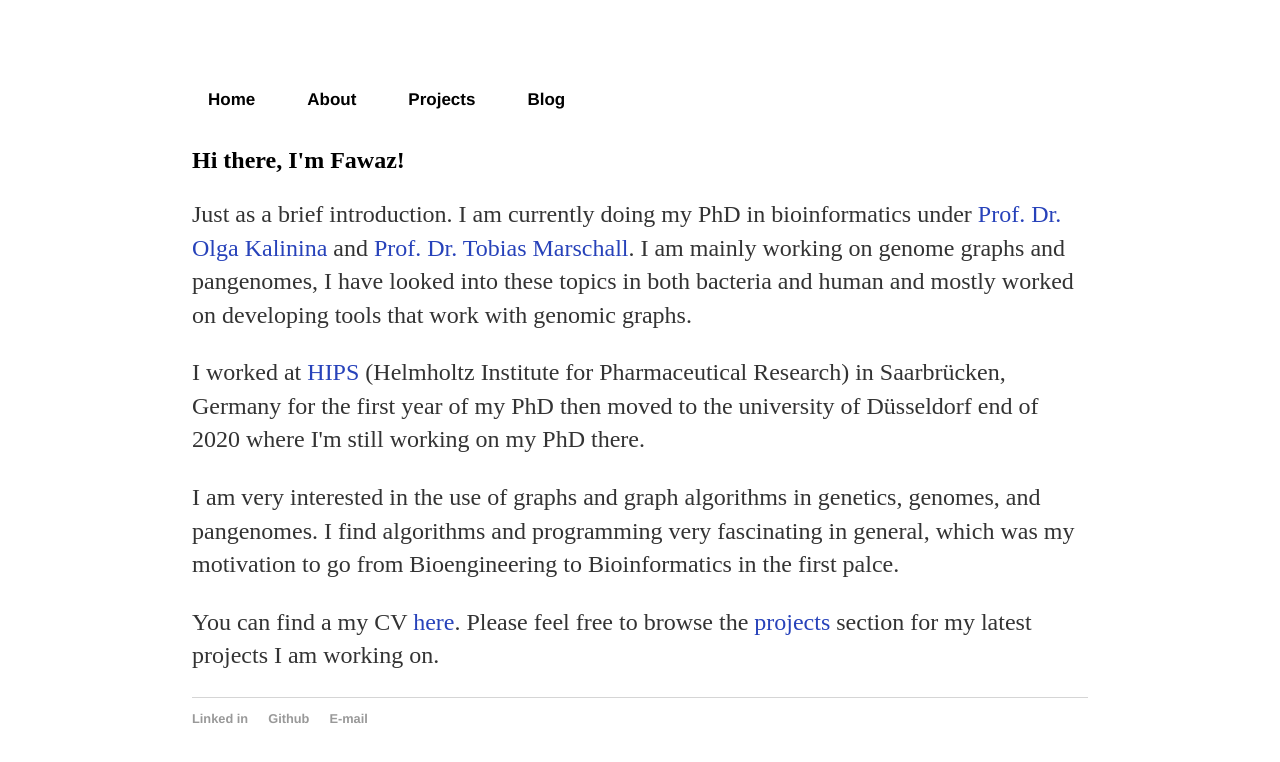
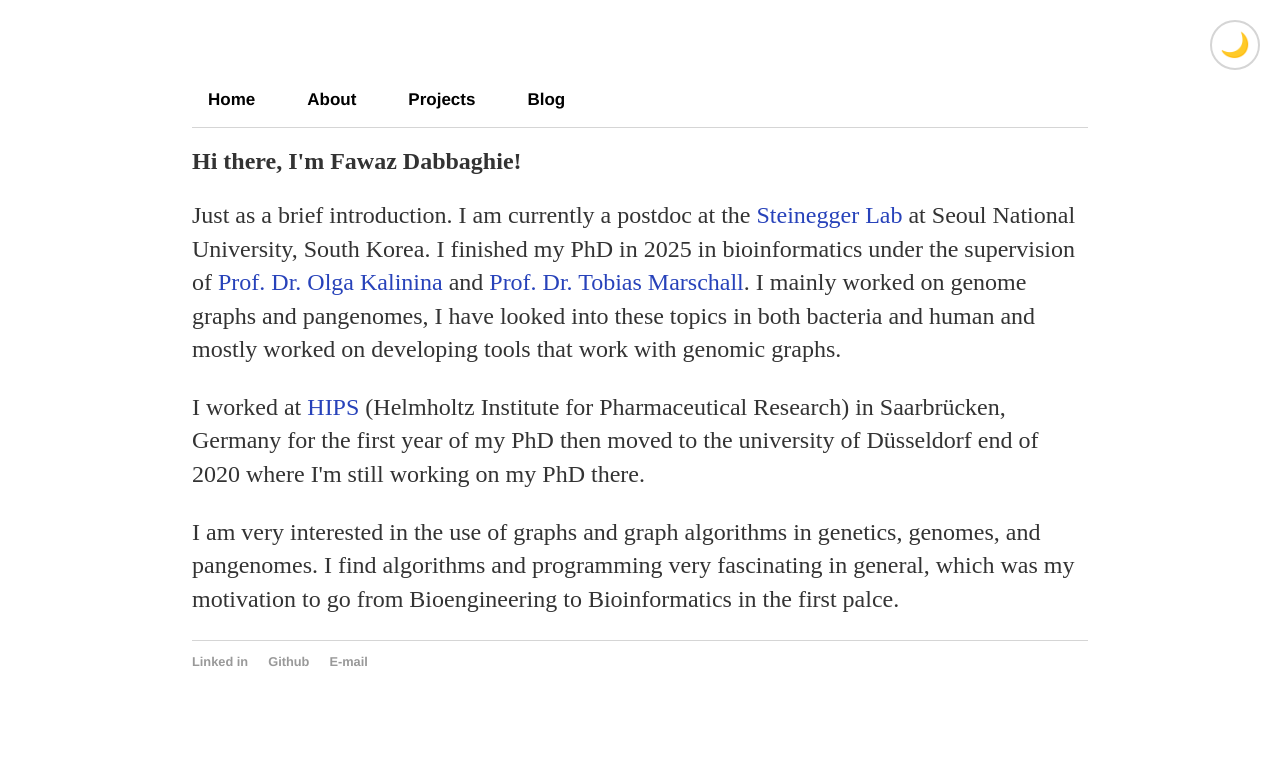
Before and after one commit to fawaz-dabbaghieh/fawaz-dabbaghieh.github.io, a Jekyll site: the page built from index.html, in a window 1280 px wide. Shown: the top 762 px of the page. Built offline with Jekyll 4.4.1, drawn with Linux system fonts in a browser that asks for light colours.

Commit message:
updating my website, now should have dark and light themes

```diff
--- a/_layouts/default.html
+++ b/_layouts/default.html
@@ -7,6 +7,9 @@
 			<link rel="stylesheet" type="text/css" href="/css/main.css">
 		</head>
 		<body>
+			<button class="theme-toggle" onclick="toggleTheme()" aria-label="Toggle dark mode">
+    🌙
+</button>
 			<div class="topnav">
 				<nav>
 				<ul>
@@ -29,5 +32,6 @@
 	        		<li><a class="grey" href="mailto:fawaz.dabbaghieh@gmail.com">E-mail</a></li>
 				</ul>
 			</footer>
+		<script src="/js/theme-toggle.js"></script>
 		</body>
 	</html>
--- a/css/main.css
+++ b/css/main.css
@@ -1,6 +1,31 @@
+:root {
+    --bg-color: #ffffff;
+    --text-color: #333;
+    --link-color: #2742ba;
+    --link-hover-color: #2742ba;
+    --nav-bg-color: #ffffff;
+    --nav-text-color: black;
+    --border-color: #d5d5d5;
+    --grey-color: #999;
+}
+
+[data-theme="dark"] {
+    --bg-color: #1a1a1a;
+    --text-color: #e4e4e4;
+    --link-color: #6b9cff;
+    --link-hover-color: #6b9cff;
+    --nav-bg-color: #1a1a1a;
+    --nav-text-color: #e4e4e4;
+    --border-color: #444;
+    --grey-color: #aaa;
+}
+
 body {
     margin: 60px auto;
     width: 70%;
+    background-color: var(--bg-color);
+    color: var(--text-color);
+    transition: background-color 0.3s ease, color 0.3s ease;
 }
 
 .center {
@@ -26,11 +51,11 @@
 
 a.grey {
     text-decoration: none;
-    color: #999;
+    color: var(--grey-color);
 }
 a {
     text-decoration: none;
-    color: #2742ba;
+    color: var(--link-color);
 }
 
 a:hover {
@@ -45,23 +70,24 @@
 p {
     font-size: 1.5em;
     line-height: 1.4em;
-    color: #333;
+    color: var(--text-color);
 }
 
 footer {
-    border-top: 1px solid #d5d5d5;
+    border-top: 1px solid var(--border-color);
     font-size: .8em;
 }
 
 .topnav {
-  overflow: hidden;
-  background-color: #ffffff;
+    overflow: hidden;
+    background-color: var(--nav-bg-color);
+    border-bottom: 1px solid var(--border-color);
 }
 
 .topnav a {
   float: left;
   display: block;
-  color: black;
+  color: var(--nav-text-color);
   text-align: center;
   padding: 14px 16px;
   text-decoration: none;
@@ -86,3 +112,75 @@
 ul.posts li {
     list-style: none;
 }
+
+.flex-row-nowrap {
+    display: flex;
+    flex-flow: row nowrap;
+    justify-content: space-around;
+    gap: 32px;
+}
+
+.flex-column {
+    display: flex;
+    flex-flow: column nowrap;
+}
+
+.flex-row-to-column {
+    display: flex;
+    flex-flow: row nowrap;
+    justify-content: space-around;
+    gap: 32px;
+}
+
+.flex-item {
+    flex: auto;
+}
+
+.video-container {
+    display: block;
+    position: relative;
+    width: 100%;
+    padding-bottom: 56.25%;
+}
+
+.video {
+    position: absolute;
+    top: 0;
+    left: 0;
+    width: 100%;
+    height: 100%;
+    border: 0;
+}
+
+.theme-toggle {
+    position: fixed;
+    top: 20px;
+    right: 20px;
+    background-color: var(--nav-bg-color);
+    border: 2px solid var(--border-color);
+    border-radius: 50%;
+    width: 50px;
+    height: 50px;
+    cursor: pointer;
+    display: flex;
+    align-items: center;
+    justify-content: center;
+    font-size: 24px;
+    transition: all 0.3s ease;
+    z-index: 1000;
+}
+
+.theme-toggle:hover {
+    transform: scale(1.1);
+}
+/* On screens that are 600px or less, set the background color to olive */
+@media screen and (max-width: 600px) {
+    .flex-row-to-column {
+        display: flex;
+        flex-flow: column nowrap;
+        justify-content: space-around;
+    }
+    .flex-item {
+        flex: auto;
+    }
+}
--- a/index.html
+++ b/index.html
@@ -3,10 +3,13 @@
 title : About page
 ---
 <div class="blurb">
-	<h2>Hi there, I'm Fawaz!</h2>
-	<p>Just as a brief introduction. I am currently doing my PhD in bioinformatics under <a href="https://www.helmholtz-hzi.de/en/research/research-topics/anti-infectives/drug-bioinformatics/olga-kalinina/">Prof. Dr. Olga Kalinina</a> and <a href="https://zbi-www.bioinf.uni-sb.de/en/junior-groups/algorithms-computational-genomics.html">Prof. Dr. Tobias Marschall</a>. I am mainly working on genome graphs and pangenomes, I have looked into these topics in both bacteria and human and mostly worked on developing tools that work with genomic graphs.</p>
-	<p>I worked at <a href="https://www.helmholtz-hzi.de/en/the-hzi/locations/hips-saarbruecken/about-hips/">HIPS</a> (Helmholtz Institute for Pharmaceutical Research) in Saarbrücken, Germany for the first year of my PhD then moved to the university of Düsseldorf end of 2020 where I'm still working on my PhD there.</p>
+	<h2>Hi there, I'm Fawaz Dabbaghie!</h2>
+	<p>Just as a brief introduction. I am currently a postdoc at the <a href="https://steineggerlab.com/en/"> Steinegger Lab</a> at Seoul National University, South Korea.
+        I finished my PhD in 2025 in bioinformatics under the supervision of <a href="https://www.helmholtz-hzi.de/en/research/research-topics/anti-infectives/drug-bioinformatics/olga-kalinina/">Prof. Dr. Olga Kalinina</a> and <a href="https://zbi-www.bioinf.uni-sb.de/en/junior-groups/algorithms-computational-genomics.html">Prof. Dr. Tobias Marschall</a>.
+        I mainly worked on genome graphs and pangenomes, I have looked into these topics in both bacteria and human and mostly worked on developing tools that work with genomic graphs.</p>
+	<p>I worked at <a href="https://www.helmholtz-hzi.de/en/the-hzi/locations/hips-saarbruecken/about-hips/">HIPS</a> (Helmholtz Institute for Pharmaceutical Research) in Saarbrücken,
+        Germany for the first year of my PhD then moved to the university of Düsseldorf end of 2020 where I'm still working on my PhD there.</p>
 	<p>I am very interested in the use of graphs and graph algorithms in genetics, genomes, and pangenomes. I find algorithms and programming very fascinating in general, which was my motivation to go from Bioengineering to Bioinformatics in the first palce.</p>
 
-	<p>You can find a my CV <a href="files/fawaz_dabbaghie_resume.pdf">here</a>. Please feel free to browse the <a href="projects/">projects</a> section for my latest projects I am working on.</p>
+<!--	<p>You can find a my CV <a href="files/fawaz_dabbaghie_resume.pdf">here</a>. Please feel free to browse the <a href="projects/">projects</a> section for my latest projects I am working on.</p>-->
 </div><!-- /.blurb -->
--- /dev/null
+++ b/js/theme-toggle.js
@@ -0,0 +1,30 @@
+
+// Check for saved theme preference or default to light mode
+const currentTheme = localStorage.getItem('theme') || 'light';
+document.documentElement.setAttribute('data-theme', currentTheme);
+
+
+// Toggle theme function
+function toggleTheme() {
+    const theme = document.documentElement.getAttribute('data-theme');
+    const newTheme = theme === 'light' ? 'dark' : 'light';
+
+    document.documentElement.setAttribute('data-theme', newTheme);
+    localStorage.setItem('theme', newTheme);
+
+    // Update button icon
+    updateThemeIcon(newTheme);
+}
+
+// Update button icon based on theme
+function updateThemeIcon(theme) {
+    const button = document.querySelector('.theme-toggle');
+    if (button) {
+        button.textContent = theme === 'light' ? '🌙' : '☀️';
+    }
+}
+
+// Initialize button icon on page load
+document.addEventListener('DOMContentLoaded', () => {
+    updateThemeIcon(currentTheme);
+});
```
Also changed, not shown: korea/me.html (+6 -5 lines), korea/images/graduation_pic.png (added), 1 other file.
